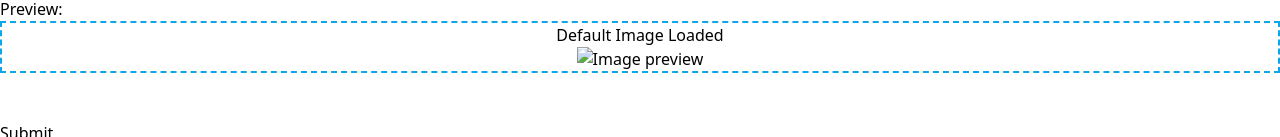
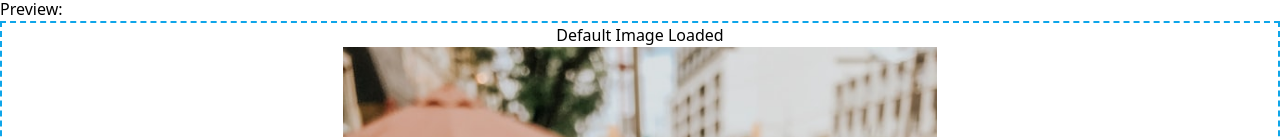
Before and after one commit to Hrushal-Nikhare/Calorie-Counter, a plain HTML site: page index.html in a window 1280 px wide. Shown: the part 999-1136 px from the top of the page. Drawn offline with nearby package versions, Linux system fonts and the light colour scheme.

Commit message:
Update index.html

```diff
--- a/index.html
+++ b/index.html
@@ -60,7 +60,7 @@
     <h3>Preview: </h3>
     <div class="border-dashed border-2 border-sky-500 grid justify-items-center">
         <p id="status">Default Image Loaded</p>
-        <img class="max-w-prose" alt="Image preview" id="output" src="sample/Ice Cream.jpg">
+        <img class="max-w-prose" alt="Image preview" id="output" src="Ice Cream.jpg">
     </div>
     <br><br>
     <button onclick="API()">Submit</button>
```
